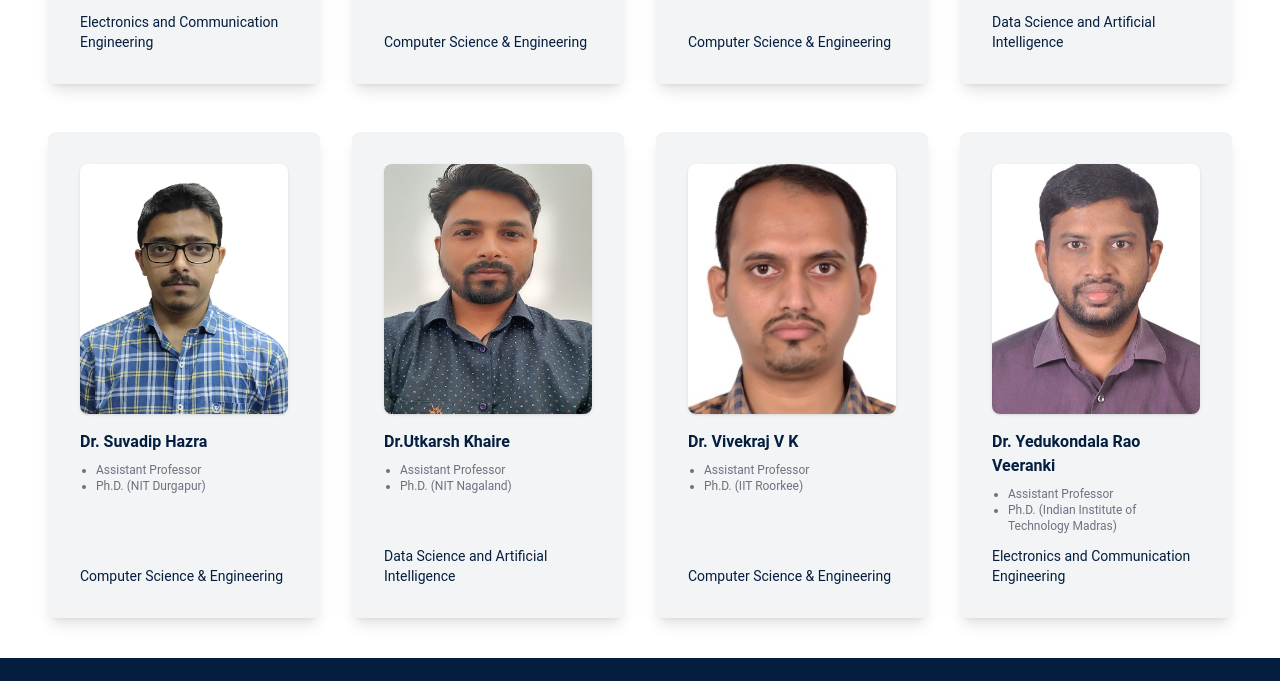
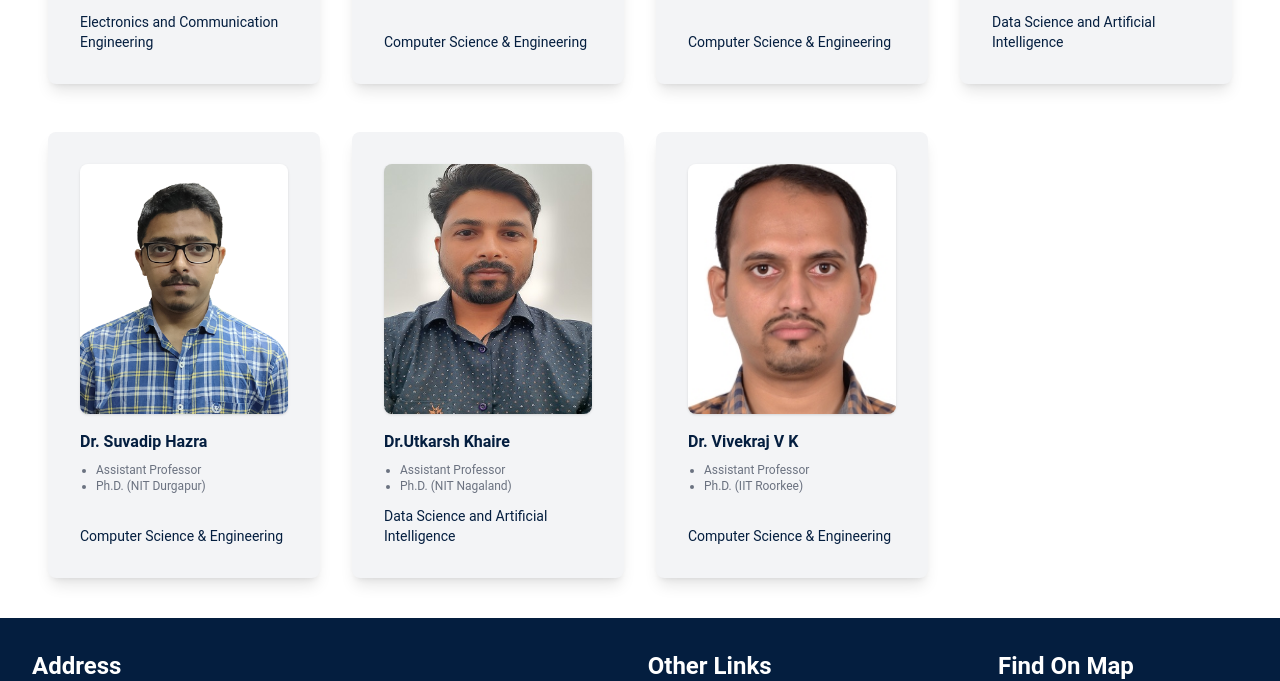
Before and after one commit to Velocity-IIITDWD/iiitdwd.ac.in, a Next.js app: page /faculty in a window 1280 px wide. Shown: the part 7246-7927 px from the top of the page. Built offline with nearby package versions, Linux system fonts and the light colour scheme.

Commit message:
updated : faculty_profile.ts

```diff
--- a/data/faculty_profile.ts
+++ b/data/faculty_profile.ts
@@ -1402,32 +1402,6 @@ let ProfileProps: ProfileProp[] = [
       },
     },
   },
-  {
-    id: 'YedukondalaRaoVeeranki',
-    content: {
-      head: {
-        name: 'Dr. Yedukondala Rao Veeranki',
-        profile_pdf: '/docs/Dr_Yedukondala_Rao.pdf',
-      },
-      card: {
-        photo: '/images/Dr.YedukondalaRao.jpeg',
-        PhD: 'Ph.D. (Indian Institute of Technology Madras)',
-        designation: 'Assistant Professor',
-        department: 'Electronics and Communication Engineering',
-        mail_id: 'ykraoveeranki@iiitdwd.ac.in',
-        cabin_number: '?',
-      },
-      body: {
-        profile_text: '',
-        interest_areas: [
-          { id: 1, area: 'Signal Processing and AI for Digital Health' },
-          { id: 2, area: 'FPGA-Based Digital System Design' },
-          { id: 3, area: 'AI and Data Science for Social Innovation' },
-          { id: 4, area: 'Wearable Technology for smart Healthcare' },
-        ],
-      },
-    },
-  },
 ];
 
 export { ProfileProps };
```
